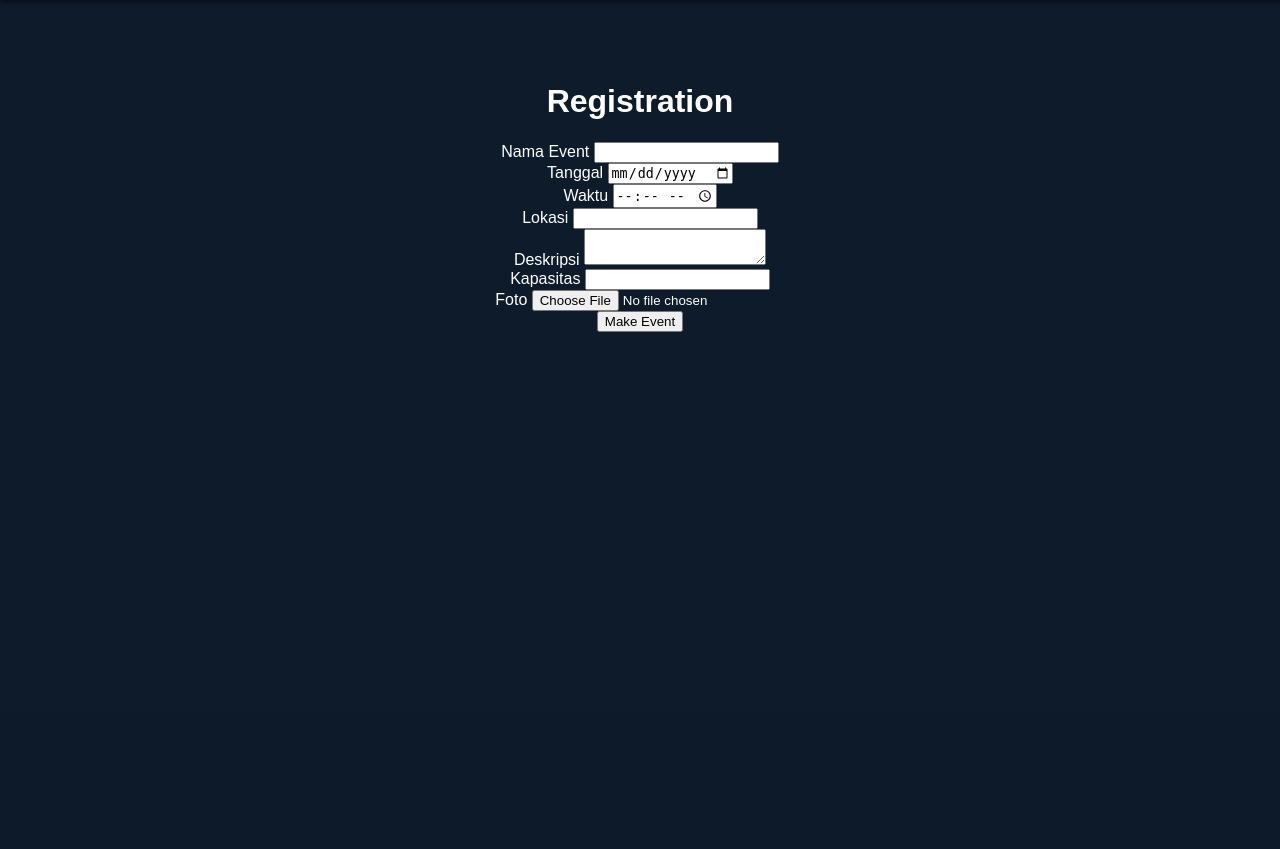
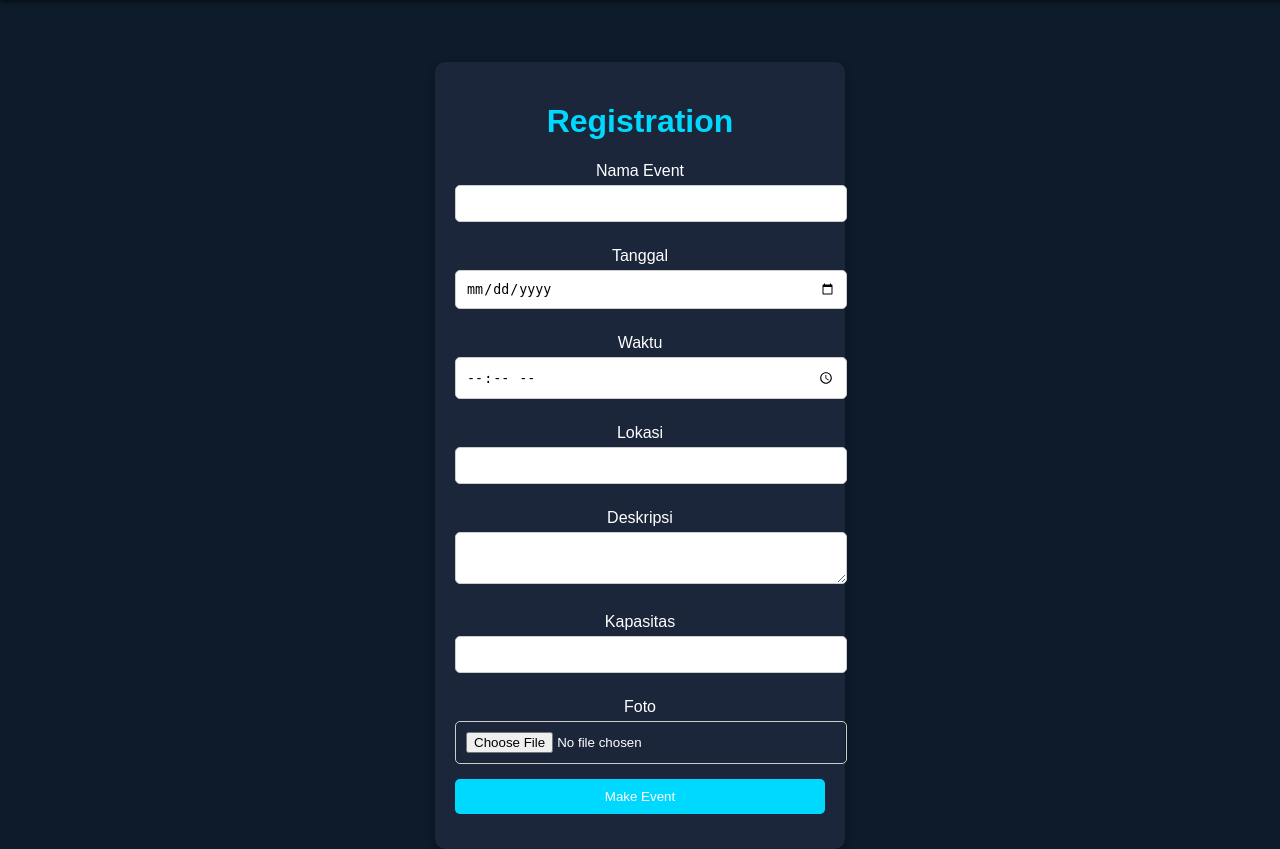
Before and after one commit to akunjone/UTS_IF330_F_Kelompok4, a PHP site: page /admin/eventmanagement.php in a window 1280 px wide. Shown: the part 88-937 px from the top of the page. Before the commit the page ends 420 px from the top, so only its background shows below. Run offline with PHP 8.4, Linux system fonts and the light colour scheme.

Commit message:
Update eventmanagement.php

```diff
--- a/UTSWEBPROG/admin/eventmanagement.php
+++ b/UTSWEBPROG/admin/eventmanagement.php
@@ -42,8 +42,48 @@
             margin-top: 150px;
             text-align: center;
         }
+        .card {
+            background-color: #1b263b;
+            padding: 20px;
+            border-radius: 10px;
+            box-shadow: 0 4px 8px rgba(0, 0, 0, 0.3);
+            max-width: 400px;
+            margin: 0 auto;
+        }
+        .card h1 {
+            color: #00d9ff;
+        }
+        .card label {
+            display: block;
+            margin: 10px 0 5px;
+        }
+        .card input, .card textarea, .card button {
+            width: 100%;
+            padding: 10px;
+            margin-bottom: 15px;
+            border-radius: 5px;
+            border: 1px solid #ccc;
+        }
+        .card button {
+            background-color: #00d9ff;
+            color: #ffffff;
+            border: none;
+            cursor: pointer;
+        }
+        .card button:hover {
+            background-color: #007ea7;
+        }
+        .image-preview {
+            margin-top: 10px;
+            display: none;
+        }
+        .image-preview img {
+            max-width: 100%;
+            border-radius: 5px;
+        }
     </style>
 </head>
+<body>
     <nav class="NavbarComponents">
         <h1 class="NavbarSymbol">Madevent</h1>
         <ul>
@@ -55,32 +95,53 @@
             <li><a class="NavbarMenu" href="../admin/logout.php">Logout</a></li>
         </ul>
     </nav>
-<body>
+
     <div class="content">
+        <div class="card">
             <h1>Registration</h1>
-        <form action="../admin/prosesevent.php" method="post">
+            <form action="../admin/prosesevent.php" method="post" enctype="multipart/form-data">
                 <label>Nama Event</label>
                 <input type="text" name="NamaEvent" required />
-            <br />
+
                 <label>Tanggal</label>
                 <input type="date" name="Tanggal" required />
-            <br />
+
                 <label>Waktu</label>
                 <input type="time" name="Waktu" required />
-            <br />
+
                 <label>Lokasi</label>
                 <input type="text" name="Lokasi" required />
-            <br />
+
                 <label>Deskripsi</label>
                 <textarea name="Deskripsi"></textarea>
-            <br />
+
                 <label>Kapasitas</label>
                 <input type="number" name="Kapasitas" required />
-            <br />
+
                 <label>Foto</label>
-            <input type="file" name="Foto"><br>
-            <button href="../admin/viewevent.php" type="submit">Make Event</button>
+                <input type="file" name="Foto" id="fotoInput" accept="image/*">
+                <div class="image-preview" id="imagePreview">
+                    <img id="previewImage" src="" alt="Preview">
+                </div>
+
+                <button type="submit">Make Event</button>
             </form>
         </div>
+    </div>
+
+    <script>
+        document.getElementById('fotoInput').addEventListener('change', function(event) {
+            const file = event.target.files[0];
+            if (file) {
+                const reader = new FileReader();
+                reader.onload = function(e) {
+                    const previewImage = document.getElementById('previewImage');
+                    previewImage.src = e.target.result;
+                    document.getElementById('imagePreview').style.display = 'block';
+                };
+                reader.readAsDataURL(file);
+            }
+        });
+    </script>
 </body>
 </html>
```
Lines whose indentation alone changed are shown as unchanged.
